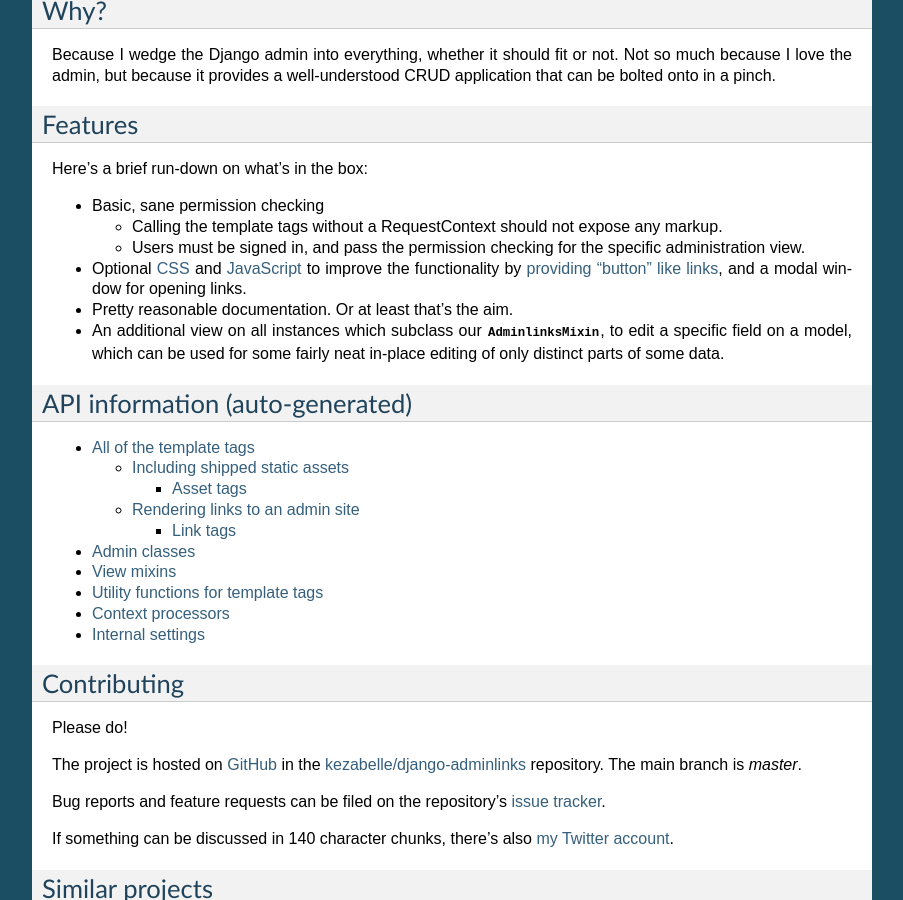
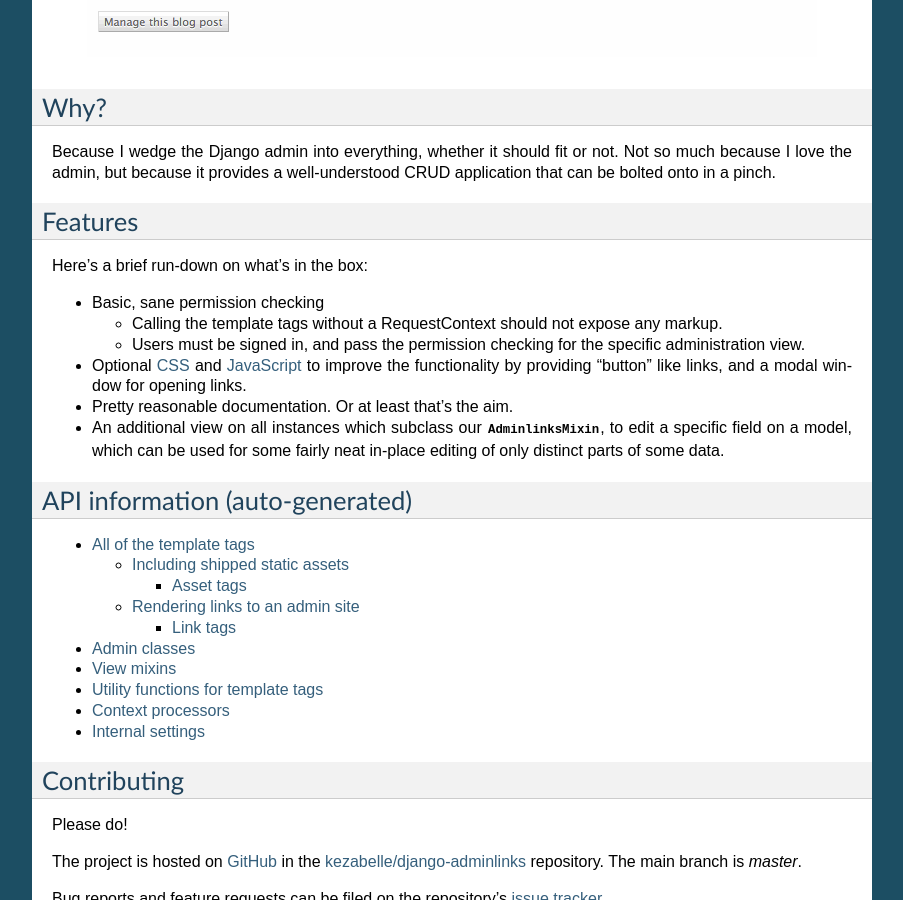
Before and after one commit to kezabelle/django-adminlinks, a Sphinx documentation site: the page built from docs/index.rst, in a window 1280 px wide and 900 px high, scrolled down 605 px. Shown: the whole window, without its empty margins (198-1101 px from the left). Built offline with Sphinx 7.4.7, drawn with Linux system fonts in a browser that asks for light colours.

Commit message:
a picture says a thousand words.

```diff
--- a/docs/index.rst
+++ b/docs/index.rst
@@ -24,6 +24,9 @@
 requested action via the admin, and displays a configurable template with a link
 to the right place.
 
+.. figure:: assets/buttons.gif
+    :align: center
+
 Why?
 ----
 
@@ -44,8 +47,7 @@
     the specific administration view.
 
 * Optional :ref:`CSS <bundled_css>` and :ref:`JavaScript <bundled_js>` to
-  improve the functionality by
-  :ref:`providing "button" like links <preview_buttons>`, and a modal window
+  improve the functionality by providing "button" like links, and a modal window
   for opening links.
 * Pretty reasonable documentation. Or at least that's the aim.
 * An additional view on all instances which subclass our
```
